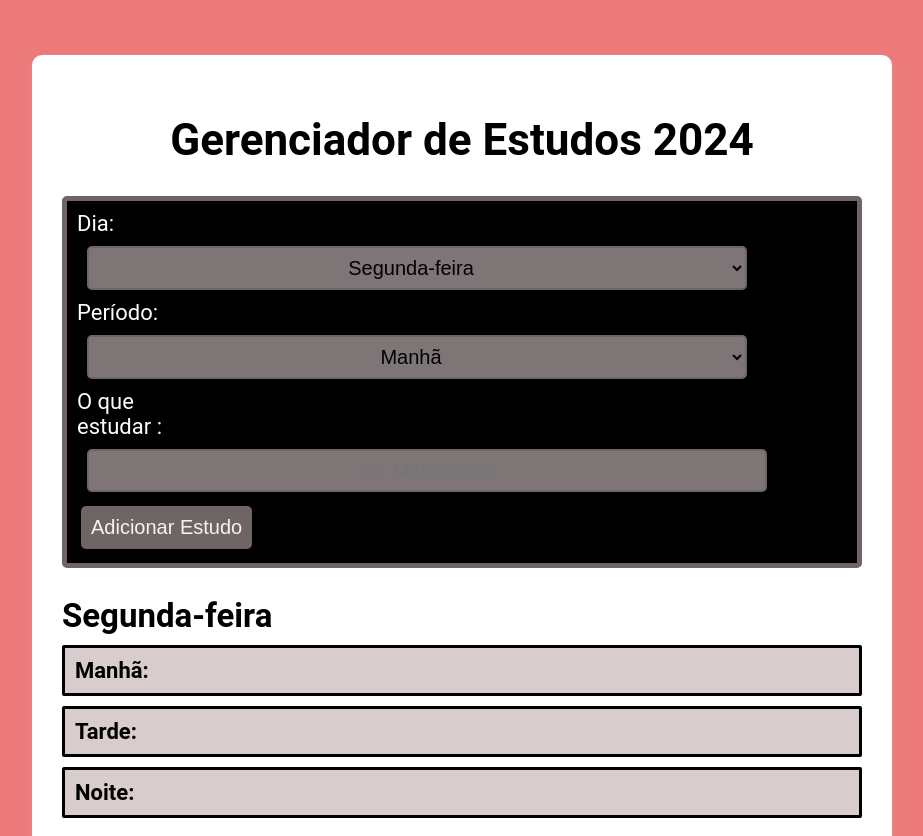
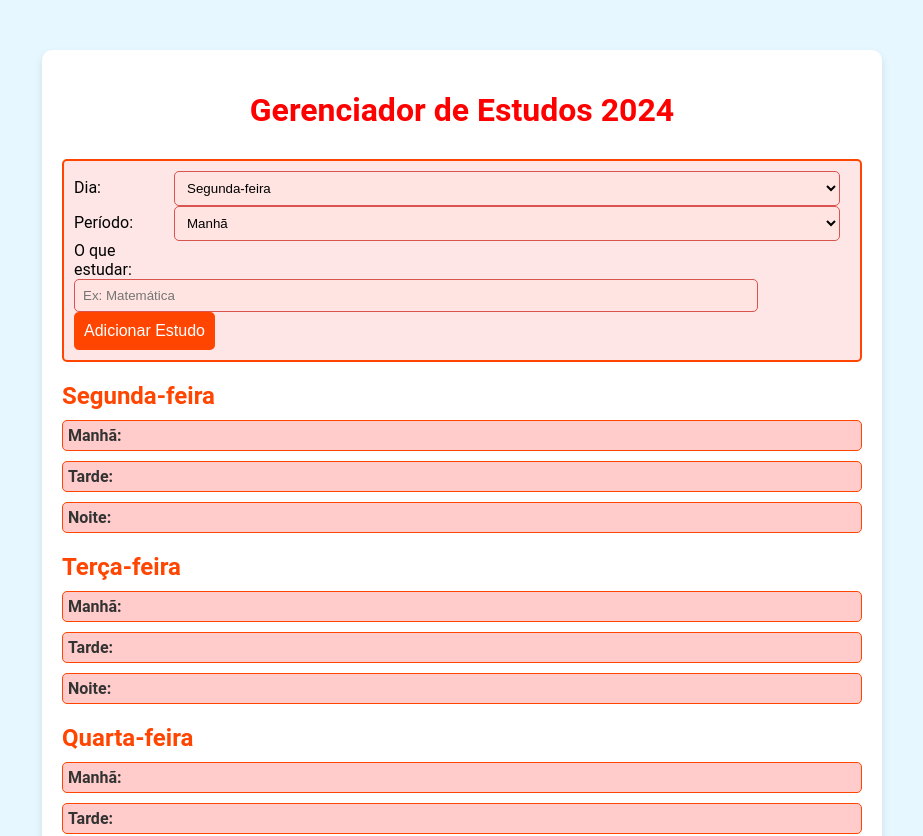
Before and after one commit to GabiDinair/BoasPraticas, a React (Create React App) app: page / in a window 1280 px wide. Shown: the top 836 px of the page, without its empty margins (178-1101 px from the left). Built offline with nearby package versions, Linux system fonts and the light colour scheme.

Commit message:
Alteração no  label

```diff
--- a/src/App.css
+++ b/src/App.css
@@ -1,23 +1,22 @@
 body {
-  background-color: #ec7a7a; /* Azul claro */
-  color: #000000;
+  background-color: #e6f7ff; /* Azul claro */
+  color: #333;
   font-family: 'Roboto', sans-serif;
   margin: 0;
   padding: 0;
-  font-size: 22px;
 }
 
 .app-container {
   max-width: 800px;
-  margin: 55px auto;
-  padding: 30px;
+  margin: 50px auto;
+  padding: 20px;
   border-radius: 10px;
-  background-color: #ffffff; /* Fundo branco */
-  box-shadow: 0 4px 8px rgba(247, 245, 245, 0.1);
+  background-color: #fff; /* Fundo branco */
+  box-shadow: 0 4px 8px rgba(0, 0, 0, 0.1);
 }
 
 h1 {
-  color: #000000; /* preto para o título principal */
+  color: #ff0000; /* Vermelho vibrante para o título principal */
   text-align: center;
   margin-bottom: 30px;
 }
@@ -25,62 +24,58 @@ h1 {
 .input-container {
   margin-bottom: 20px;
   padding: 10px;
-  border: 5px solid #706565; /* Bordas em cinza */
+  border: 2px solid #ff4500; /* Bordas em vermelho */
   border-radius: 5px;
-  background-color: #000000; /* Fundo preto*/
+  background-color: #ffe6e6; /* Fundo suave em tom de vermelho claro */
 }
 
 h2 {
-  color: #000000; /* Laranja vibrante para os dias da semana */
+  color: #ff4500; /* Laranja vibrante para os dias da semana */
   margin-bottom: 10px;
 }
 
 .periodo-container {
   margin-bottom: 10px;
-  padding: 10px;
-  border: 3px solid #000000; /* Bordas em vermelho */
-  border-radius: 2px;
-  background-color: #d8cccc; /* Fundo suave em tom de vermelho */
+  padding: 5px;
+  border: 1px solid #ff4500; /* Bordas em vermelho */
+  border-radius: 5px;
+  background-color: #ffcccb; /* Fundo suave em tom de vermelho */
 }
+
+
 
 label {
   display: inline-block;
   width: 100px;
-  color: #fcfcfc; /* preto escuro para os rótulos */
-  font-family: 'Roboto', sans-serif;
-  font-size: 22px;
+  color: #000000; /* preto para os rótulos */
 }
+
 
 input[type="text"],
 select {
   width: calc(100% - 110px);
   padding: 8px;
-  border: 2px solid #706565; /* Bordas do campo de texto em vermelho */
-  margin: 10px;
-  text-align: center;
+  border: 1px solid #d9534f; /* Bordas do campo de texto em vermelho */
   border-radius: 5px;
-  font-size: 20px;
-  background-color: #7e7676; /* Fundo suave no campo de entrada */
+  background-color: #ffe4e1; /* Fundo suave no campo de entrada */
 }
 
 input[type="text"]:focus,
 select:focus {
-  border-color: #ff0000; /* Realce da borda ao focar */
+  border-color: #ff6347; /* Realce da borda ao focar */
   outline: none;
-
 }
 
 button {
-  background-color: #706565; /* cinza */
-  color: rgb(247, 242, 242);
+  background-color: #ff4500; /* Vermelho */
+  color: white;
   padding: 10px;
   border: none;
   border-radius: 5px;
   cursor: pointer;
-  font-size: 20px;
-  margin: 4px;
+  font-size: 16px;
 }
 
 button:hover {
-  background-color: #ff0000; /* Vermelho escuro */
+  background-color: #dc143c; /* Vermelho escuro */
 }
--- a/src/App.js
+++ b/src/App.js
@@ -52,7 +52,7 @@ function App() {
           <option value="noite">Noite</option>
         </select>
 
-        <label>O que estudar :</label>
+        <label>O que estudar:</label>
         <input
           type="text"
           value={atividade}
@@ -60,7 +60,6 @@ function App() {
           placeholder="Ex: Matemática"
         />
         <button onClick={adicionarAtividade}>Adicionar Estudo</button>
-
       </div>
 
       {diasDaSemana.map(dia => (
@@ -77,8 +76,6 @@ function App() {
           </div>
         </div>
       ))}
-
-
     </div>
   );
 }
```
